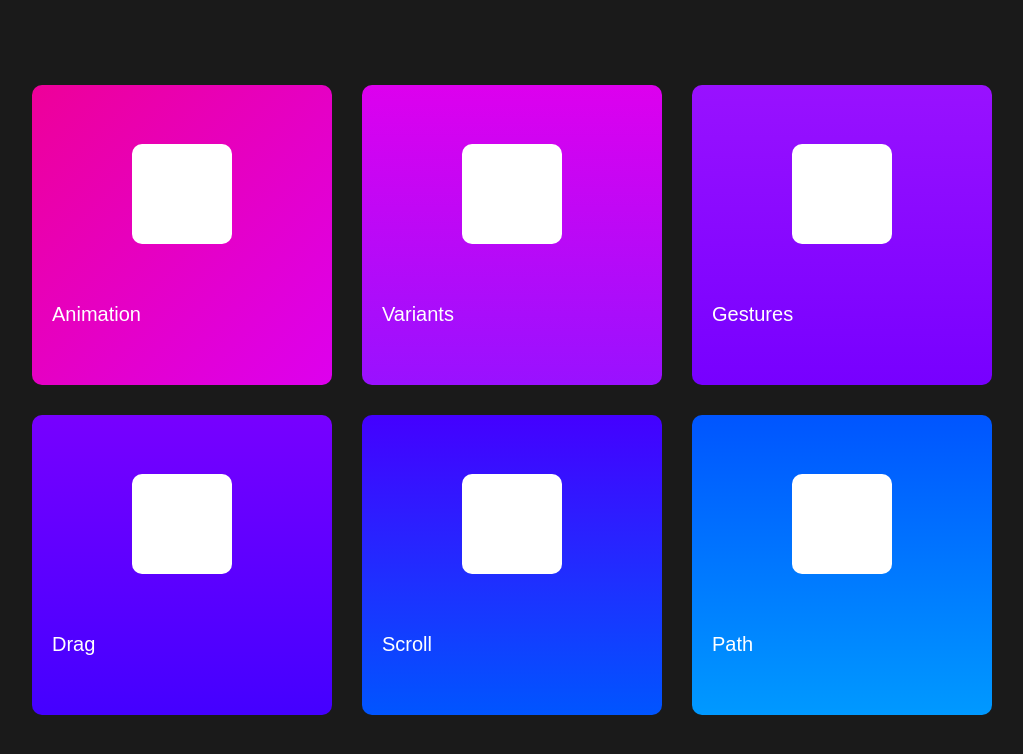
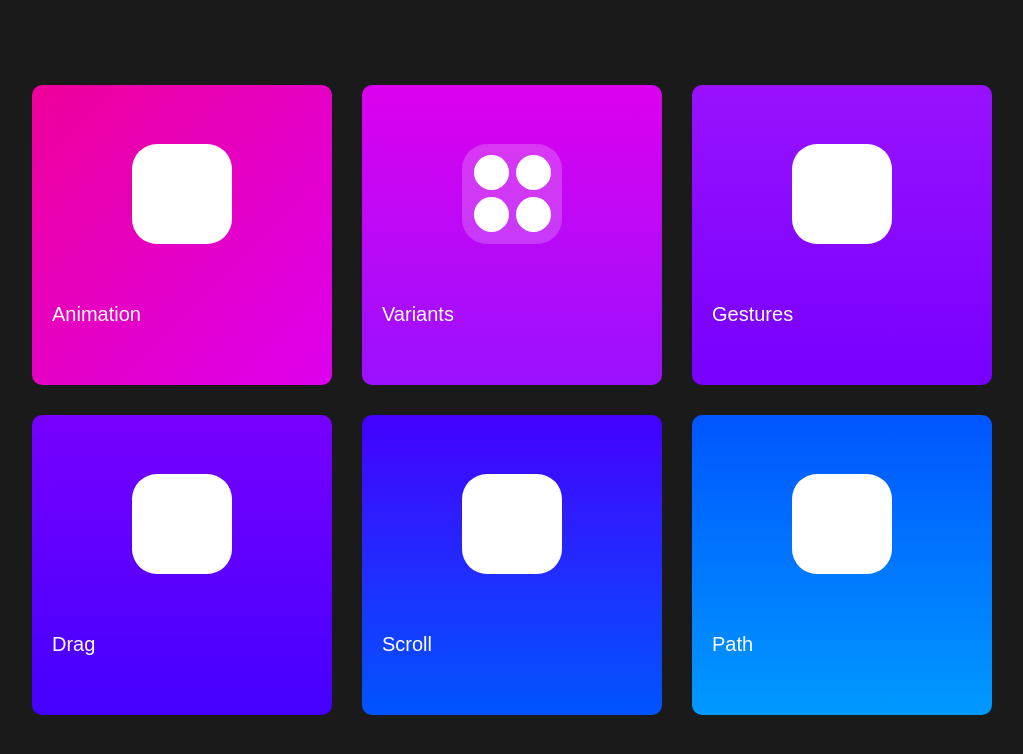
Before and after one commit to lilianlee0213/react-animations, a React (Create React App) app: page / in a window 1280 px wide. Shown: the top 754 px of the page, without its empty margins (128-1151 px from the left). Built offline with nearby package versions, Linux system fonts and the light colour scheme.

Commit message:
variants

```diff
--- a/src/App.tsx
+++ b/src/App.tsx
@@ -31,11 +31,25 @@ const Container = styled.div<IBox>`
 	background: ${(props) => props.gradient};
 `;
 const Box = styled(motion.div)`
+	display: grid;
+	grid-template-columns: repeat(2, 1fr);
 	width: 100px;
 	height: 100px;
 	background-color: white;
-	border-radius: 10px;
+	border-radius: 25px;
 	box-shadow: 0 2px 3px rgba(0, 0, 0, 0.1) 0 10px 20px rgba(0, 0, 0, 0.96);
+	&.box2 {
+		background-color: rgba(255, 255, 255, 0.2);
+		padding: 8px;
+	}
+`;
+const Circle = styled(motion.div)`
+	place-self: center;
+	width: 35px;
+	height: 35px;
+	border-radius: 50%;
+	box-shadow: 0 2px 3px rgba(0, 0, 0, 0.1) 0 10px 20px rgba(0, 0, 0, 0.96);
+	background-color: white;
 `;
 const Title = styled.h1`
 	width: 100%;
@@ -44,6 +58,27 @@ const Title = styled.h1`
 	font-weight: 500;
 	color: white;
 `;
+const boxVariants = {
+	start: {opacity: 0, scale: 0.5},
+	end: {
+		opacity: 1,
+		scale: 1,
+		transition: {
+			type: 'spring',
+			duration: 0.5,
+			bounce: 0.3,
+			delayChildren: 0.5,
+			staggerChildren: 0.25,
+		},
+	},
+};
+const circleVariants = {
+	start: {opacity: 0, y: 10},
+	end: {
+		opacity: 1,
+		y: 0,
+	},
+};
 function App() {
 	return (
 		<Wrapper>
@@ -57,7 +92,16 @@ function App() {
 					<Title>Animation</Title>
 				</Container>
 				<Container gradient="linear-gradient(180deg, #d0e, #91f)">
-					<Box />
+					<Box
+						variants={boxVariants}
+						initial="start"
+						animate="end"
+						className="box2">
+						<Circle variants={circleVariants} />
+						<Circle variants={circleVariants} />
+						<Circle variants={circleVariants} />
+						<Circle variants={circleVariants} />
+					</Box>
 					<Title>Variants</Title>
 				</Container>
 				<Container gradient="linear-gradient(180deg, #91f, #70f)">
```
